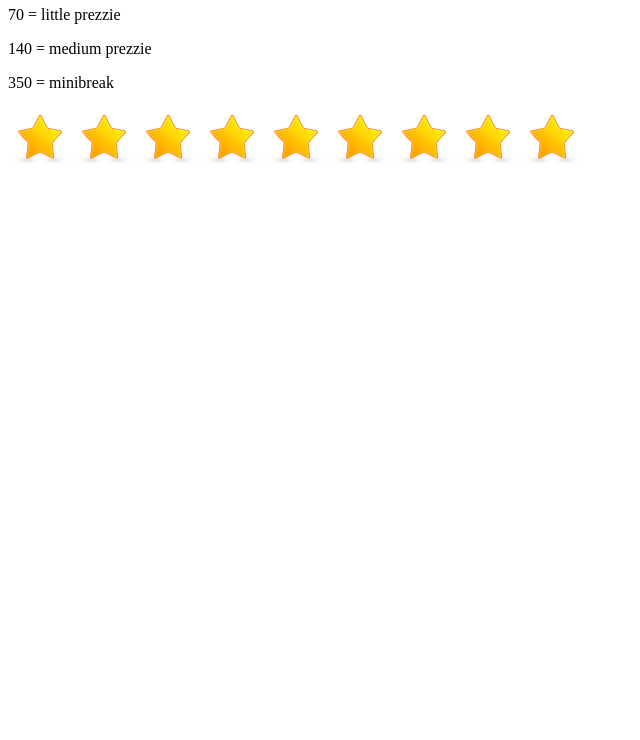
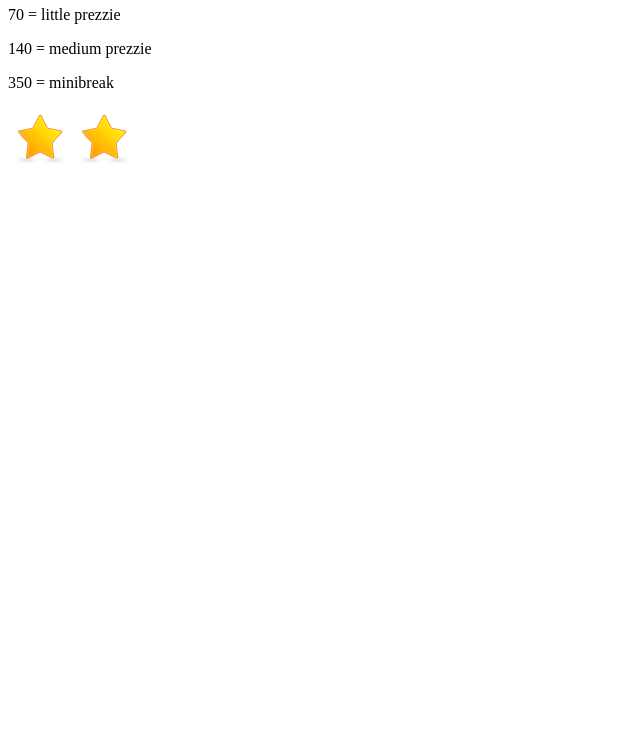
Before and after one commit to infoburp/stars, a plain HTML site: page index.html in a window 1280 px wide. Shown: the part 60-800 px from the top of the page, without its empty margins (0-640 px from the left). Drawn offline with Linux system fonts and the light colour scheme.

Commit message:
Update index.html

```diff
--- a/index.html
+++ b/index.html
@@ -7,7 +7,7 @@
 <script>
   var startday = "12/25/2016"
   var gooddays = 0;
-  var baddays = 0;
+  var baddays = 1;
   var now = new Date();
   //days since start of count
   var dayssince =  Math.floor(( now - Date.parse(startday) ) / 86400000);
```
